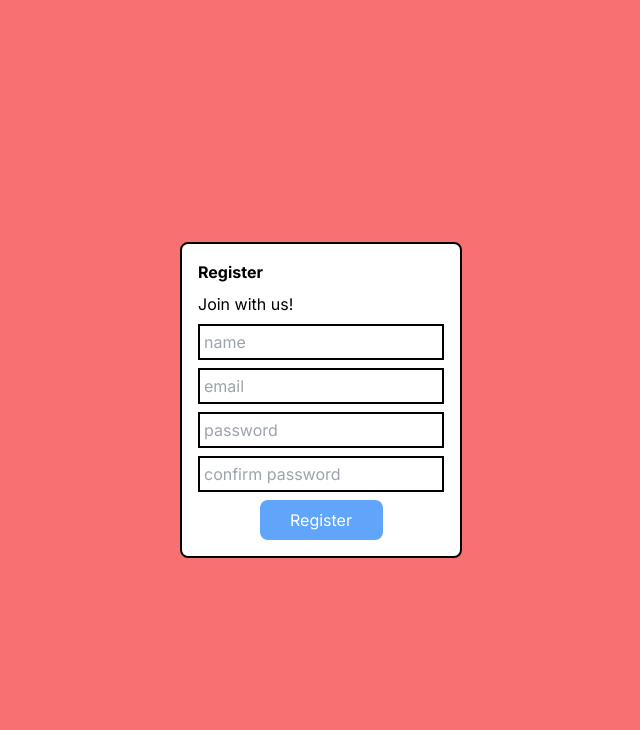
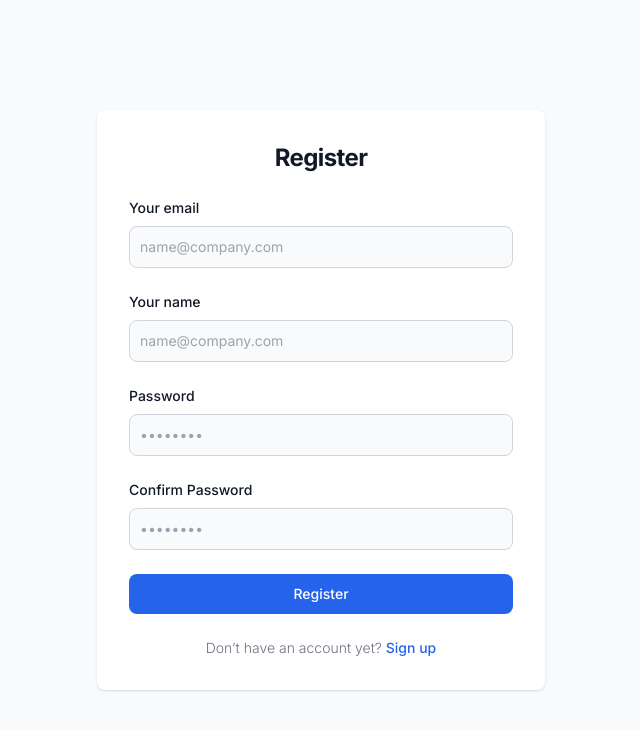
Before and after one commit to hniht3002/social-client-app, a React (Create React App) app: page /register in a window 1280 px wide. Shown: the top 730 px of the page, without its empty margins (319-959 px from the left). Built offline with nearby package versions, Linux system fonts and the light colour scheme.

Commit message:
update  login + reg

```diff
--- a/package.json
+++ b/package.json
@@ -4,6 +4,7 @@
   "private": true,
   "dependencies": {
     "@react-icons/all-files": "^4.1.0",
+    "@reduxjs/toolkit": "^1.9.5",
     "@testing-library/jest-dom": "^5.17.0",
     "@testing-library/react": "^13.4.0",
     "@testing-library/user-event": "^13.5.0",
@@ -18,8 +19,10 @@
     "react": "^18.2.0",
     "react-dom": "^18.2.0",
     "react-icons": "^4.10.1",
+    "react-redux": "^8.1.2",
     "react-router-dom": "^6.15.0",
     "react-scripts": "5.0.1",
+    "redux": "^4.2.1",
     "typescript": "^4.9.5",
     "web-vitals": "^2.1.4"
   },
--- a/src/components/Authen/Login/LoginForm.tsx
+++ b/src/components/Authen/Login/LoginForm.tsx
@@ -1,59 +1,118 @@
 import React from "react";
 import axiosInstance from "@/plugins/axios";
-
+import { useDispatch, useSelector } from "react-redux";
+import { setUser } from "@/redux/slices/countSlices";
 function LoginForm() {
   const [data, setData] = React.useState({
     email: "",
     password: "",
   });
 
+  const dispatch = useDispatch();
+  const newUser = useSelector((state: any) => state.counter.value);
+
   const handleSubmit = async (e: any) => {
     e.preventDefault();
     try {
-      const User:any =  await axiosInstance.post("/login", data);
+      const User: any = await axiosInstance.post("/login", data);
+      dispatch(setUser(User));
       console.log(User);
-
     } catch (error) {
       console.log(error);
-
     }
   };
 
   return (
     <div>
-      <div className="border-2 border-black bg-white text-left rounded-lg overflow-hidden">
-        <form className="flex flex-col gap-2 p-4 w-full" method="post">
-          <h2 className="font-bold">Login</h2>
-          <p>Get started!</p>
-
+      <section className="bg-gray-50 dark:bg-gray-900">
+        <div className="flex flex-col items-center justify-center px-6 py-8 mx-auto md:h-screen lg:py-0">
+          <div className="w-full bg-white rounded-lg shadow dark:border md:mt-0 sm:max-w-md xl:p-0 dark:bg-gray-800 dark:border-gray-700">
+            <div className="p-6 space-y-4 md:space-y-6 sm:p-8">
+              <h1 className="text-xl font-bold leading-tight tracking-tight text-gray-900 md:text-2xl dark:text-white">
+                Sign in to your account
+              </h1>
+              <form className="space-y-4 md:space-y-6" action="#">
+                <div>
+                  <label className="block mb-2 text-sm font-medium text-gray-900 dark:text-white text-left">
+                    Your email
+                  </label>
                   <input
-            className="p-1 border-2 border-black"
+                    value={data.email}
+                    onChange={(e) => {
+                      setData({
+                        email: e.target.value,
+                        password: data.password,
+                      });
+                    }}
                     type="text"
-            placeholder="email"
-            value={data.email}
-            onChange={(e) => {setData({"email" : e.target.value, "password": data.password})}}
+                    name="email"
+                    id="email"
+                    className="bg-gray-50 border border-gray-300 text-gray-900 sm:text-sm rounded-lg focus:ring-primary-600 focus:border-primary-600 block w-full p-2.5 dark:bg-gray-700 dark:border-gray-600 dark:placeholder-gray-400 dark:text-white dark:focus:ring-blue-500 dark:focus:border-blue-500"
+                    placeholder="name@company.com"
                   />
-
+                </div>
+                <div>
+                  <label className="block mb-2 text-sm font-medium text-gray-900 dark:text-white text-left">
+                    Password
+                  </label>
                   <input
-            className="p-1 border-2 border-black"
-            type="text"
-            id=""
-            placeholder="password"
-            name="pasword"
                     value={data.password}
-            onChange={(e) => {setData({"email" : data.email, "password" : e.target.value})}}
+                    onChange={(e) => {
+                      setData({ email: data.email, password: e.target.value });
+                    }}
+                    type="password"
+                    name="password"
+                    id="password"
+                    placeholder="••••••••"
+                    className="bg-gray-50 border border-gray-300 text-gray-900 sm:text-sm rounded-lg focus:ring-primary-600 focus:border-primary-600 block w-full p-2.5 dark:bg-gray-700 dark:border-gray-600 dark:placeholder-gray-400 dark:text-white dark:focus:ring-blue-500 dark:focus:border-blue-500"
                   />
-
+                </div>
+                <div className="flex items-center justify-between">
+                  <div className="flex items-start">
+                    <div className="flex items-center h-5">
+                      <input
+                        id="remember"
+                        aria-describedby="remember"
+                        type="checkbox"
+                        className="w-4 h-4 border border-gray-300 rounded bg-gray-50 focus:ring-3 focus:ring-primary-300 dark:bg-gray-700 dark:border-gray-600 dark:focus:ring-primary-600 dark:ring-offset-gray-800"
+                      />
+                    </div>
+                    <div className="ml-3 text-sm">
+                      <label className="text-gray-500 dark:text-gray-300">
+                        Remember me
+                      </label>
+                    </div>
+                  </div>
+                  <a
+                    href="#"
+                    className="text-sm text-black font-medium text-primary-600 hover:underline dark:text-primary-500"
+                  >
+                    Forgot password?
+                  </a>
+                </div>
                 <button
-            className="w-1/2 mx-auto rounded-lg bg-blue-400 text-white p-2"
                   onClick={(e) => {
                     handleSubmit(e);
                   }}
+                  type="submit"
+                  className="w-full text-white bg-primary-600 hover:bg-primary-700 focus:ring-4 focus:outline-none focus:ring-primary-300 font-medium rounded-lg text-sm px-5 py-2.5 text-center dark:bg-primary-600 dark:hover:bg-primary-700 dark:focus:ring-primary-800"
                 >
-            Register
+                  Sign in
                 </button>
+                <p className="text-sm font-light text-gray-500 dark:text-gray-400">
+                  Don’t have an account yet?{" "}
+                  <a
+                    href="#"
+                    className="font-medium text-primary-600 hover:underline dark:text-primary-500"
+                  >
+                    Sign up
+                  </a>
+                </p>
               </form>
             </div>
+          </div>
+        </div>
+      </section>
     </div>
   );
 }
--- a/src/components/Authen/Register/RegisterForm.tsx
+++ b/src/components/Authen/Register/RegisterForm.tsx
@@ -4,7 +4,7 @@
   const [data, setData] = React.useState({
     name: "",
     email: "",
-    psw: "",
+    password: "",
     sec_psw: "",
   });
 
@@ -19,84 +19,122 @@
   };
 
   return (
-    <div className="border-2 border-black bg-white text-left rounded-lg overflow-hidden">
-      <form className="flex flex-col gap-2 p-4 w-full" method="post">
-        <h2 className="font-bold">Register</h2>
-        <p>Join with us!</p>
-
+    <div>
+      <section className="bg-gray-50 dark:bg-gray-900">
+        <div className="flex flex-col items-center justify-center px-6 py-8 mx-auto md:h-screen lg:py-0">
+          <div className="w-full bg-white rounded-lg shadow dark:border md:mt-0 sm:max-w-md xl:p-0 dark:bg-gray-800 dark:border-gray-700">
+            <div className="p-6 space-y-4 md:space-y-6 sm:p-8">
+              <h1 className="text-xl font-bold leading-tight tracking-tight text-gray-900 md:text-2xl dark:text-white">
+                Register
+              </h1>
+              <form className="space-y-4 md:space-y-6" action="#">
+                <div>
+                  <label className="block mb-2 text-sm font-medium text-gray-900 dark:text-white text-left">
+                    Your email
+                  </label>
                   <input
-          className="p-1 border-2 border-black"
                     type="text"
-          placeholder="name"
+                    name="email"
+                    id="email"
+                    className="bg-gray-50 border border-gray-300 text-gray-900 sm:text-sm rounded-lg focus:ring-primary-600 focus:border-primary-600 block w-full p-2.5 dark:bg-gray-700 dark:border-gray-600 dark:placeholder-gray-400 dark:text-white dark:focus:ring-blue-500 dark:focus:border-blue-500"
+                    placeholder="name@company.com"
+                    value={data.email}
+                    onChange={(e) => {
+                      setData({
+                        name: data.name,
+                        email: e.target.value,
+                        password: data.password,
+                        sec_psw: data.sec_psw,
+                      });
+                    }}
+                  />
+                </div>
+                <div>
+                  <label className="block mb-2 text-sm font-medium text-gray-900 dark:text-white text-left">
+                    Your name
+                  </label>
+                  <input
+                    type="text"
+                    name="email"
+                    id="name"
+                    className="bg-gray-50 border border-gray-300 text-gray-900 sm:text-sm rounded-lg focus:ring-primary-600 focus:border-primary-600 block w-full p-2.5 dark:bg-gray-700 dark:border-gray-600 dark:placeholder-gray-400 dark:text-white dark:focus:ring-blue-500 dark:focus:border-blue-500"
+                    placeholder="name@company.com"
                     value={data.name}
                     onChange={(e) => {
                       setData({
                         name: e.target.value,
                         email: data.email,
-              psw: data.psw,
+                        password: data.password,
                         sec_psw: data.sec_psw,
                       });
                     }}
                   />
-
+                </div>
+                <div>
+                  <label className="block mb-2 text-sm font-medium text-gray-900 dark:text-white text-left">
+                    Password
+                  </label>
                   <input
-          className="p-1 border-2 border-black"
-          type="text"
-          placeholder="email"
-          value={data.email}
+                    type="password"
+                    name="password"
+                    id="password"
+                    placeholder="••••••••"
+                    className="bg-gray-50 border border-gray-300 text-gray-900 sm:text-sm rounded-lg focus:ring-primary-600 focus:border-primary-600 block w-full p-2.5 dark:bg-gray-700 dark:border-gray-600 dark:placeholder-gray-400 dark:text-white dark:focus:ring-blue-500 dark:focus:border-blue-500"
+                    value={data.password}
                     onChange={(e) => {
                       setData({
                         name: data.name,
-              email: e.target.value,
-              psw: data.psw,
+                        email: data.email,
+                        password: e.target.value,
                         sec_psw: data.sec_psw,
                       });
                     }}
                   />
-
+                </div>
+                <div>
+                  <label className="block mb-2 text-sm font-medium text-gray-900 dark:text-white text-left">
+                    Confirm Password
+                  </label>
                   <input
-          className="p-1 border-2 border-black"
-          type="text"
-          id=""
-          placeholder="password"
-          name="psw"
-          value={data.psw}
-          onChange={(e) => {
-            setData({
-              name: data.name,
-              email: data.email,
-              psw: e.target.value,
-              sec_psw: data.sec_psw,
-            });
-          }}
-        />
-
-        <input
-          className="p-1 border-2 border-black"
-          type="text"
-          id=""
-          placeholder="confirm password"
-          name="sec_psw"
+                    type="password"
+                    name="sec_password"
+                    id="sec_password"
+                    placeholder="••••••••"
+                    className="bg-gray-50 border border-gray-300 text-gray-900 sm:text-sm rounded-lg focus:ring-primary-600 focus:border-primary-600 block w-full p-2.5 dark:bg-gray-700 dark:border-gray-600 dark:placeholder-gray-400 dark:text-white dark:focus:ring-blue-500 dark:focus:border-blue-500"
                     value={data.sec_psw}
                     onChange={(e) => {
                       setData({
                         name: data.name,
                         email: data.email,
-              psw: data.psw,
+                        password: data.password,
                         sec_psw: e.target.value,
                       });
                     }}
                   />
-
+                </div>
                 <button
-          className="w-1/2 mx-auto rounded-lg bg-blue-400 text-white p-2"
                   onClick={(e) => {
                     handleSubmit(e);
                   }}
+                  type="submit"
+                  className="w-full text-white bg-primary-600 hover:bg-primary-700 focus:ring-4 focus:outline-none focus:ring-primary-300 font-medium rounded-lg text-sm px-5 py-2.5 text-center dark:bg-primary-600 dark:hover:bg-primary-700 dark:focus:ring-primary-800"
                 >
                   Register
                 </button>
+                <p className="text-sm font-light text-gray-500 dark:text-gray-400">
+                  Don’t have an account yet?{" "}
+                  <a
+                    href="#"
+                    className="font-medium text-primary-600 hover:underline dark:text-primary-500"
+                  >
+                    Sign up
+                  </a>
+                </p>
               </form>
+            </div>
+          </div>
+        </div>
+      </section>
     </div>
   );
 }
--- a/src/index.tsx
+++ b/src/index.tsx
@@ -2,16 +2,22 @@
 import ReactDOM from 'react-dom/client';
 import './index.css';
 import App from './App';
+import {Provider} from 'react-redux';
+import store from './redux/store';
 import reportWebVitals from './reportWebVitals';
 import { BrowserRouter } from 'react-router-dom';
+
 const root = ReactDOM.createRoot(
   document.getElementById('root') as HTMLElement
 );
+
 root.render(
   <React.StrictMode>
-    <BrowserRouter>
-      <App />
-    </BrowserRouter>
+    <Provider store={store}>
+      <BrowserRouter>
+        <App />
+      </BrowserRouter>
+    </Provider>
   </React.StrictMode>
 );
 
--- a/src/layouts/AuthenLayou/AuthenLayout.tsx
+++ b/src/layouts/AuthenLayou/AuthenLayout.tsx
@@ -1,12 +1,10 @@
 import {ReactNode} from 'react';
 function AuthenLayout({children}:{children:ReactNode}) {
     return (
-        <div className='bg-red-400 w-screen h-screen flex items-center justify-center'>
-
+        <div className='bg-gray-50 dark:bg-gray-900'>
             <div className=''>
                 {children}
             </div>
-
         </div>
     );
 }
--- /dev/null
+++ b/src/redux/slices/countSlices.js
@@ -0,0 +1,18 @@
+import { createSlice } from '@reduxjs/toolkit'
+
+export const counterSlice = createSlice({
+  name: 'counter',
+  initialState: {
+    value: {data:{id:-1, token: ""}}
+  },
+  reducers: {
+    setUser:(state, action) => {
+        state.value = action.payload
+    }
+  }
+})
+
+// Action creators are generated for each case reducer function
+export const { setUser } = counterSlice.actions
+
+export default counterSlice.reducer
--- /dev/null
+++ b/src/redux/store.js
@@ -0,0 +1,8 @@
+import { configureStore } from "@reduxjs/toolkit";
+import counterReducer from "@/redux/slices/countSlices.js"
+
+export default configureStore({
+    reducer:{
+        counter: counterReducer
+    }
+})
--- a/tailwind.config.js
+++ b/tailwind.config.js
@@ -5,7 +5,11 @@
     "./src/**/*.{js,jsx,ts,tsx}",
   ],
   theme: {
-    extend: {},
+    extend: {
+      colors: {
+        primary: {"50":"#eff6ff","100":"#dbeafe","200":"#bfdbfe","300":"#93c5fd","400":"#60a5fa","500":"#3b82f6","600":"#2563eb","700":"#1d4ed8","800":"#1e40af","900":"#1e3a8a","950":"#172554"}
+      }
+    },
   },
   plugins: [],
 }
```
Also changed, not shown: src/plugins/axios.ts (+6 -3 lines), 1 other file (tests, documents, lock files or other folders). Lines whose indentation alone changed are shown as unchanged.
